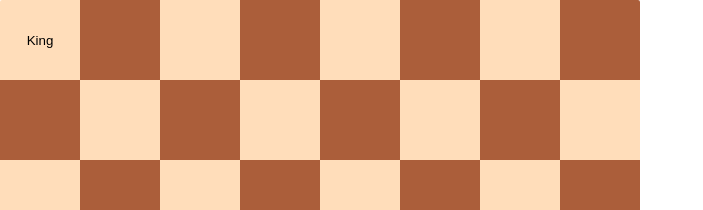
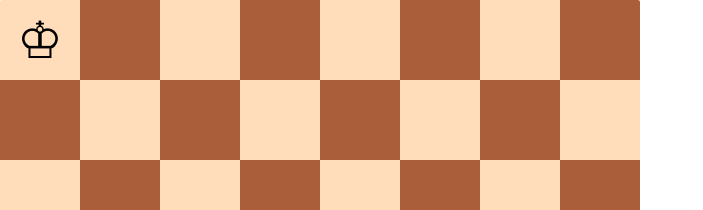
Before and after one commit to MatiMoreyra/react-chess, a React (Create React App) app in the folder app/: page / in a window 1280 px wide. Shown: the top 210 px of the page, without its empty margins (0-703 px from the left). Built offline with nearby package versions, Linux system fonts and the light colour scheme.

Commit message:
Add Piece component

```diff
--- /dev/null
+++ b/app/src/components/Piece.tsx
@@ -0,0 +1,31 @@
+import React from "react";
+import "../index.css";
+import { AbstractPiece } from "../game-engine/AbstractPiece";
+
+interface PieceProps {
+  piece: AbstractPiece | null;
+}
+
+const pieceStyle: React.CSSProperties = {
+  fontSize: "4vw",
+  margin: "0"
+};
+
+function pieceCharacter(piece: AbstractPiece | null): string {
+  if (piece === null) {
+    return "";
+  }
+  let charCode: number = 0;
+  switch (piece.name()) {
+    case "King":
+      charCode = 9812;
+      break;
+    default:
+      break;
+  }
+  return String.fromCharCode(charCode);
+}
+
+export const Piece: React.FC<PieceProps> = props => {
+  return <p style={pieceStyle}>{pieceCharacter(props.piece)}</p>;
+};
--- a/app/src/components/Square.tsx
+++ b/app/src/components/Square.tsx
@@ -1,6 +1,7 @@
 import React from "react";
 import "../index.css";
 import { AbstractPiece } from "../game-engine/AbstractPiece";
+import { Piece } from "./Piece";
 
 interface SquareProps {
   piece: AbstractPiece | null;
@@ -12,7 +13,8 @@ const squareStyle: React.CSSProperties = {
   height: "12.5%",
   width: "12.5%",
   float: "left",
-  border: "none"
+  border: "none",
+  padding: "0",
 };
 
 export const Square: React.FC<SquareProps> = props => {
@@ -22,7 +24,7 @@ export const Square: React.FC<SquareProps> = props => {
   };
   return (
     <button style={style} onClick={props.onClick}>
-      {props.piece == null ? "" : props.piece.name()}
+      <Piece piece={props.piece}></Piece>
     </button>
   );
 };
```
